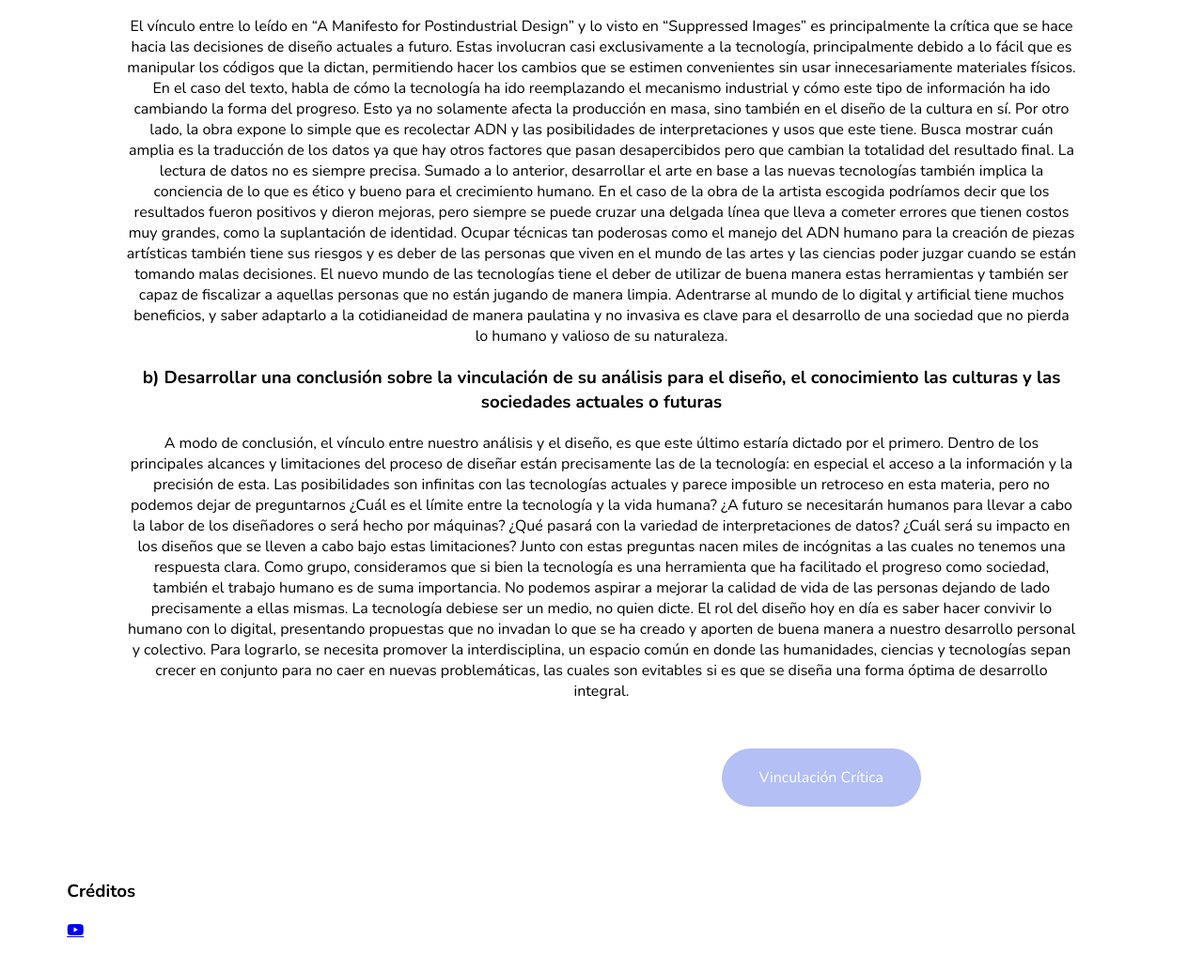
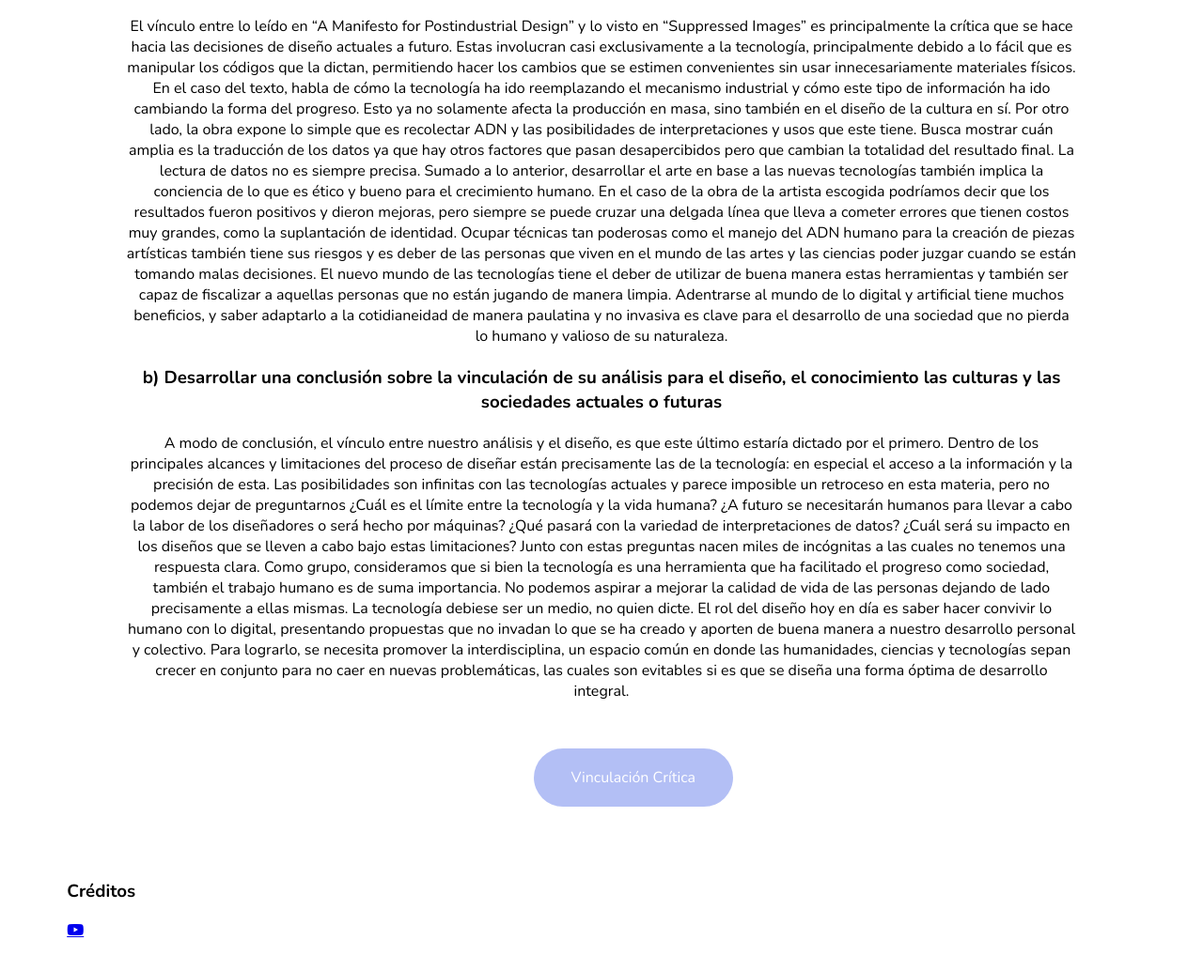
Before and after one commit to Tokytoo/m02-g17, a plain HTML site: page index.html in a window 1280 px wide. Shown: the part 4502-5536 px from the top of the page at 94% size. Drawn offline with nearby package versions, Linux system fonts and the light colour scheme.

Commit message:
centrar ultimo botón

```diff
--- a/style.css
+++ b/style.css
@@ -178,7 +178,7 @@ body{
 	display: inline-block;
 	margin-top: 30px;
 	margin:10 auto;
-	right: 300px;
+	right: 500px;
 	background: var(--color-primary);
 	color: #fff;
 	text-decoration: none;
```
